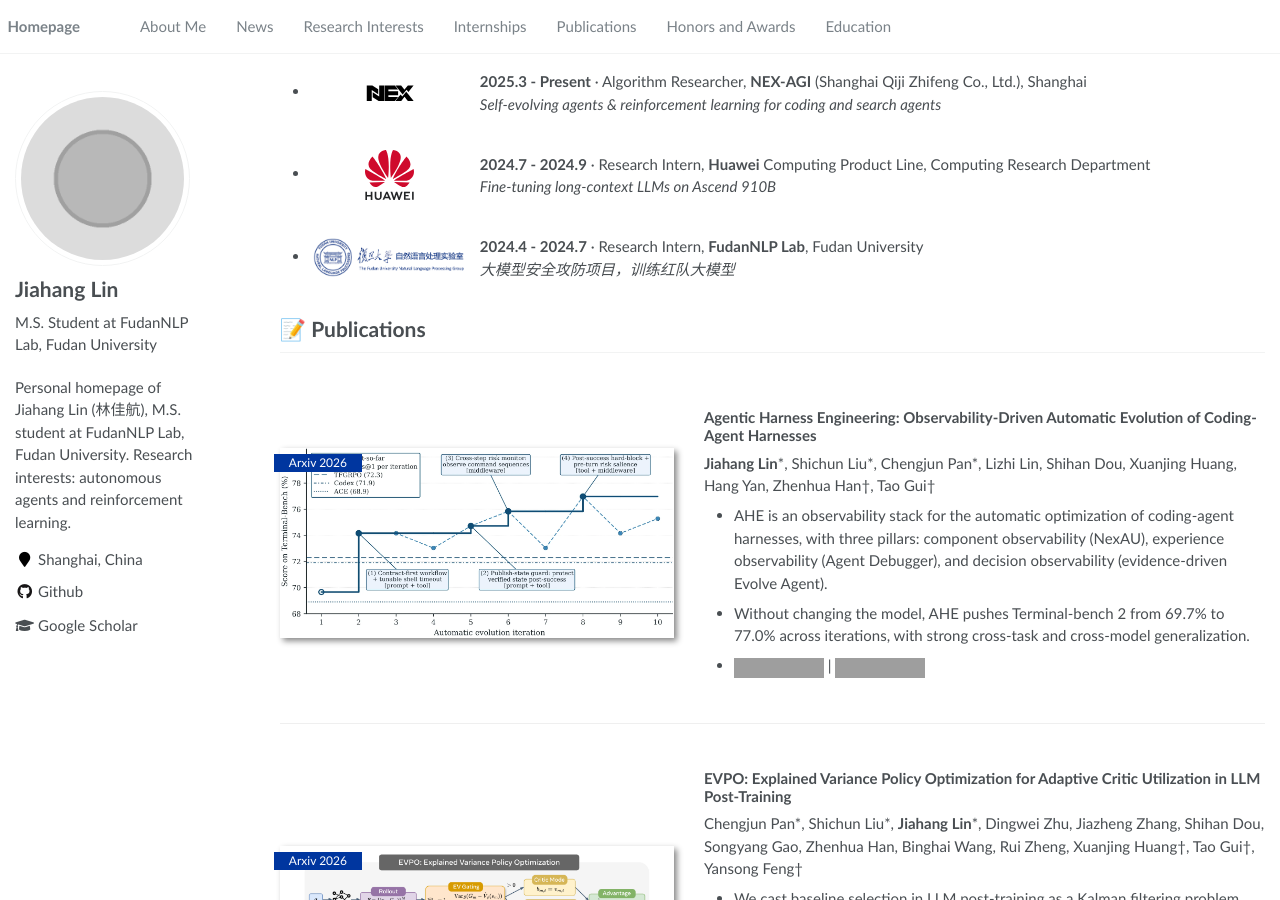
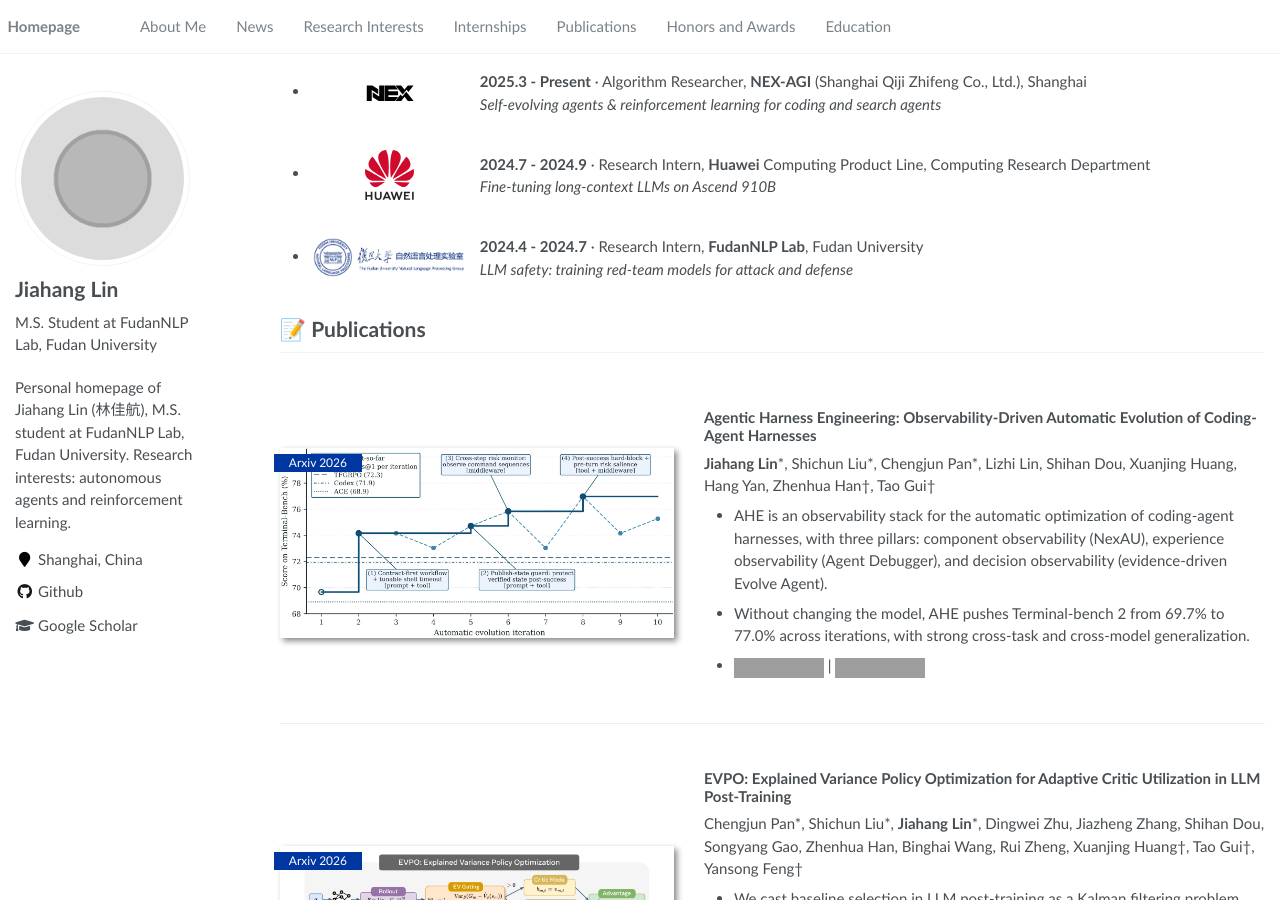
Before and after one commit to Curry09/Curry09.github.io, a Jekyll site: the page built from _pages/about.md, in a window 1280 px wide and 900 px high, scrolled down 421 px. Built offline with Jekyll 4.4.1, drawn with Linux system fonts in a browser that asks for light colours; grey boxes are pictures that could not be loaded.

Commit message:
internships: translate FudanNLP description to English
Co-Authored-By: Claude Opus 4.7 <noreply@anthropic.com>

```diff
--- a/_pages/about.md
+++ b/_pages/about.md
@@ -24,7 +24,7 @@ I am a master's student at FudanNLP Lab, Fudan University. My research focuses o
 # 💻 Internships
 - <span style="display: inline-flex; align-items: center; justify-content: center; width: 160px; height: 75px; vertical-align: middle; margin-right: 10px;"><img src="../images/NEX.svg" alt="NEX-AGI" style="max-width: 160px; max-height: 50px;"></span><span style="display: inline-block; vertical-align: middle;">**2025.3 - Present** · Algorithm Researcher, **NEX-AGI** (Shanghai Qiji Zhifeng Co., Ltd.), Shanghai<br><em>Self-evolving agents & reinforcement learning for coding and search agents</em></span>
 - <span style="display: inline-flex; align-items: center; justify-content: center; width: 160px; height: 75px; vertical-align: middle; margin-right: 10px;"><img src="../images/huawei.svg" alt="Huawei" style="max-width: 160px; max-height: 50px;"></span><span style="display: inline-block; vertical-align: middle;">**2024.7 - 2024.9** · Research Intern, **Huawei** Computing Product Line, Computing Research Department<br><em>Fine-tuning long-context LLMs on Ascend 910B</em></span>
-- <span style="display: inline-flex; align-items: center; justify-content: center; width: 160px; height: 75px; vertical-align: middle; margin-right: 10px;"><img src="../images/fudannlp.png" alt="FudanNLP" style="max-width: 160px; max-height: 50px;"></span><span style="display: inline-block; vertical-align: middle;">**2024.4 - 2024.7** · Research Intern, **FudanNLP Lab**, Fudan University<br><em>大模型安全攻防项目，训练红队大模型</em></span>
+- <span style="display: inline-flex; align-items: center; justify-content: center; width: 160px; height: 75px; vertical-align: middle; margin-right: 10px;"><img src="../images/fudannlp.png" alt="FudanNLP" style="max-width: 160px; max-height: 50px;"></span><span style="display: inline-block; vertical-align: middle;">**2024.4 - 2024.7** · Research Intern, **FudanNLP Lab**, Fudan University<br><em>LLM safety: training red-team models for attack and defense</em></span>
 
 # 📝 Publications
 
```
